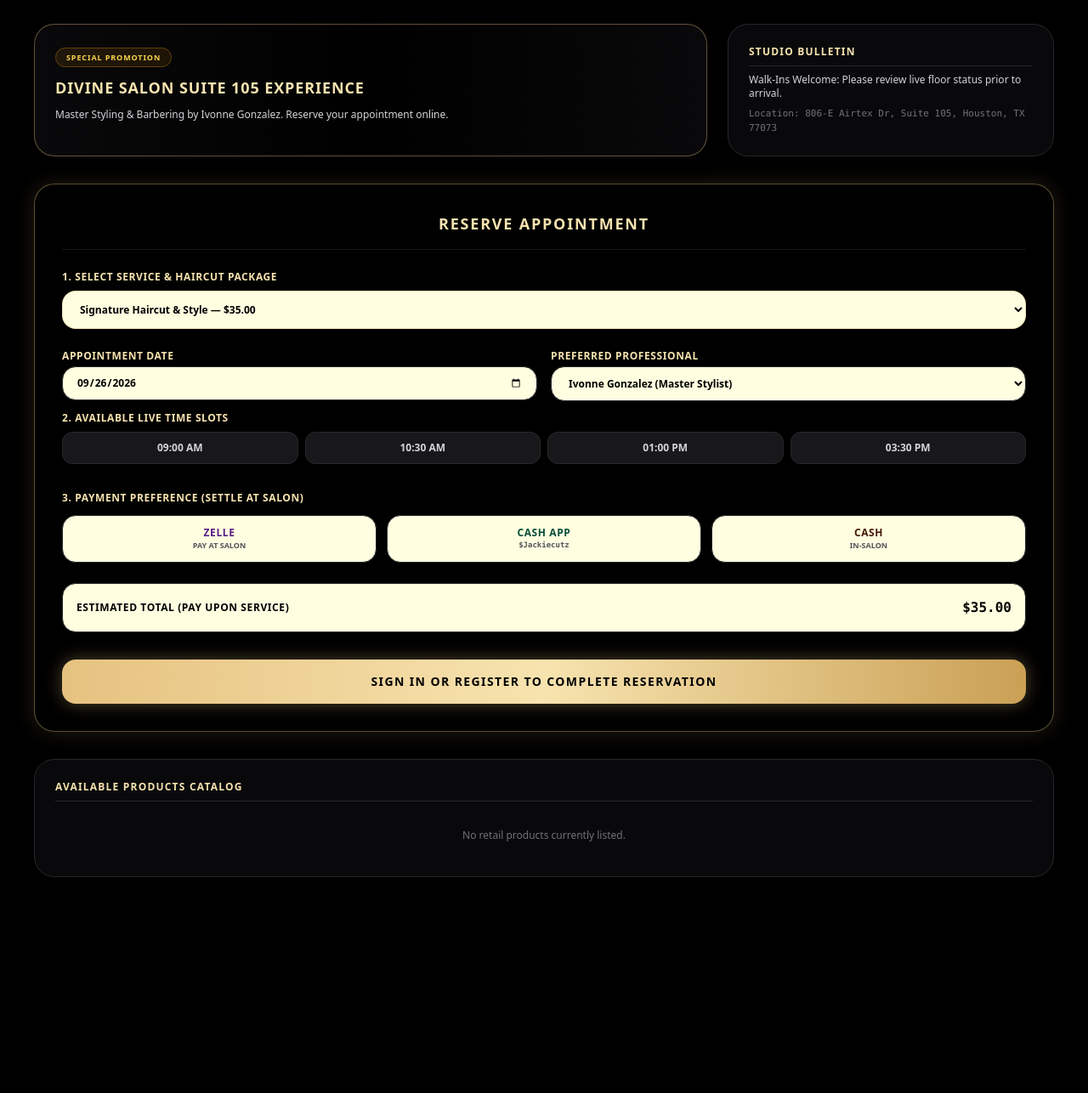
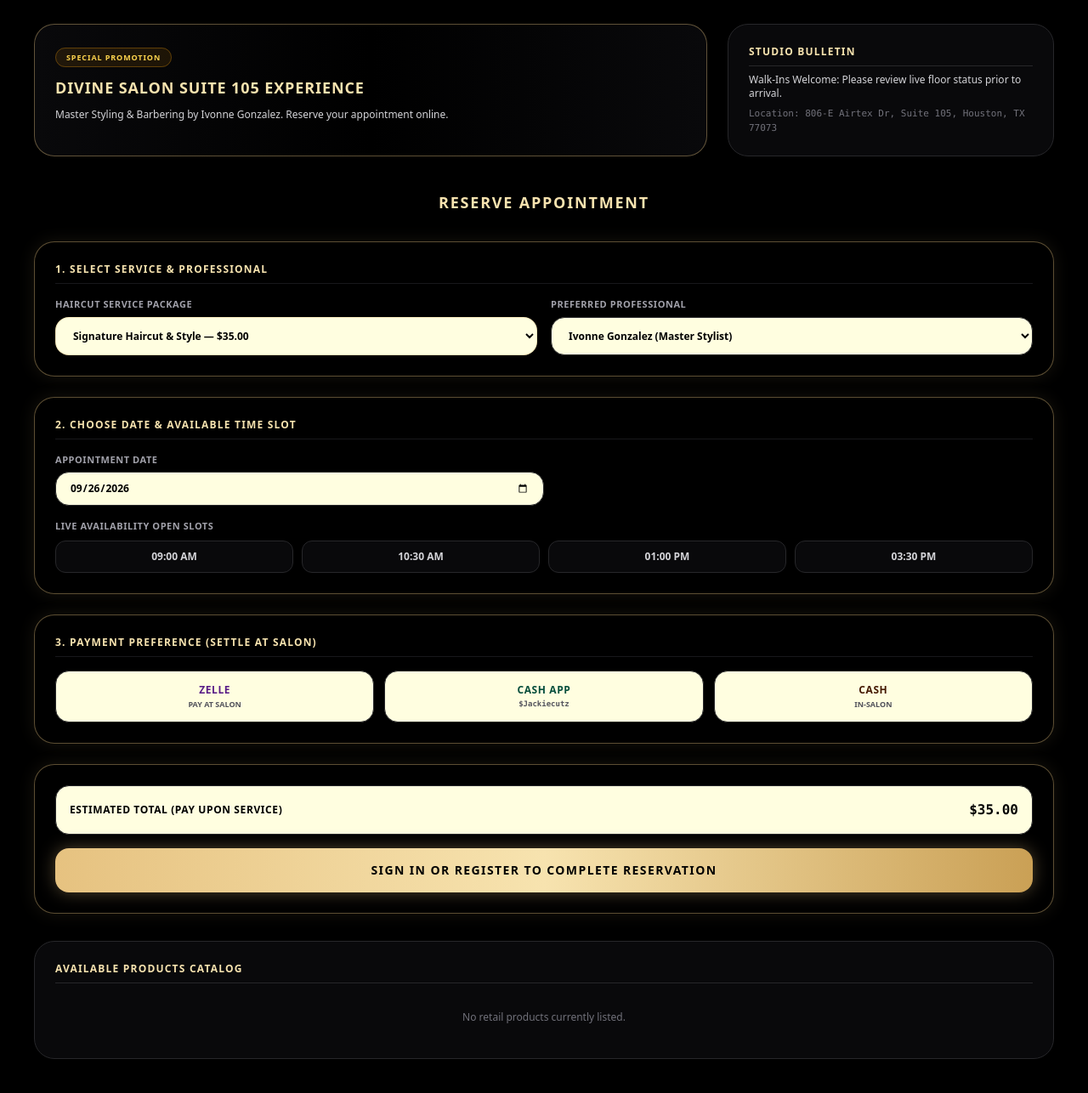
Before and after one commit to JOlvera-Coder/jackiecutz, a Flask app: page / in a window 1280 px wide. Shown: the part 831-2117 px from the top of the page at 85% size. Before the commit the page ends 1863 px from the top, so only its background shows below. Run offline with Flask 3, Linux system fonts and the light colour scheme; some libraries are stand-ins or nearby versions.

Commit message:
Break appointment reservation form into distinct framed card modules

```diff
--- a/app/templates/index_desktop.html
+++ b/app/templates/index_desktop.html
@@ -27,7 +27,7 @@
         </nav>
     </div>
 
-    <!-- HEADER WITH HAMBURGER & LOGO -->
+    <!-- HEADER WITH MENU CONTROL & LOGO -->
     <header class="flex items-center justify-between border-b border-zinc-900 pb-4">
         <button onclick="toggleSideMenu()" class="flex items-center space-x-2.5 px-4 py-2 bg-zinc-950 border border-[#e6c280]/40 rounded-xl text-[#f7e3af] hover:border-[#f7e3af] transition">
             <svg class="w-4 h-4" fill="none" stroke="currentColor" viewBox="0 0 24 24"><path stroke-linecap="round" stroke-linejoin="round" stroke-width="2" d="M4 6h16M4 12h16M4 18h16"></path></svg>
@@ -126,9 +126,9 @@
         </div>
     </section>
 
-    <!-- SECTION 4, 5, 6: SERVICES, TIME SLOTS, PAYMENT & AUTH GATING -->
-    <section id="booking-section" class="bg-black border border-[#e6c280]/40 rounded-3xl p-6 lg:p-8 shadow-[0_0_25px_rgba(230,194,128,0.15)] space-y-6">
-        <div class="text-center border-b border-zinc-900 pb-4">
+    <!-- BROKEN DOWN APPOINTMENT RESERVATION MODULES -->
+    <section id="booking-section" class="space-y-6">
+        <div class="text-center py-2">
             <h2 class="text-base sm:text-lg font-black uppercase text-[#f7e3af] tracking-widest">
                 Reserve Appointment
             </h2>
@@ -136,9 +136,15 @@
 
         <form method="POST" action="{{ url_for('main.book_service') }}" class="space-y-6">
 
-            <!-- 4. SERVICE SELECTION -->
-            <div class="space-y-2">
-                <label class="block text-xs font-bold uppercase text-[#f7e3af] tracking-wider">1. Select Service & Haircut Package</label>
+            <!-- MODULE 1: SERVICE & PROFESSIONAL SELECTION -->
+            <div class="bg-black border border-[#e6c280]/40 rounded-3xl p-6 shadow-[0_0_20px_rgba(230,194,128,0.1)] space-y-4">
+                <span class="text-xs font-black uppercase text-[#f7e3af] tracking-widest block border-b border-zinc-900 pb-2">
+                    1. Select Service & Professional
+                </span>
+
+                <div class="grid grid-cols-1 md:grid-cols-2 gap-4">
+                    <div>
+                        <label class="block text-[11px] font-bold uppercase text-zinc-400 tracking-wider mb-1.5">Haircut Service Package</label>
                         <select name="service_id" id="service_id" onchange="updateEstimatedPrice()" class="w-full bg-[#fffee0] border border-[#e6c280]/40 rounded-2xl px-4 py-3 text-xs text-black font-bold focus:outline-none">
                             {% for s in services %}
                             <option value="{{ s.id }}" data-price="{{ s.price }}">
@@ -152,16 +158,9 @@
                         </select>
                     </div>
 
-            <!-- 5. TIME SLOTS & DATE SELECTION -->
-            <div class="space-y-3">
-                <div class="grid grid-cols-1 sm:grid-cols-2 gap-4">
                     <div>
-                        <label class="block text-xs font-bold uppercase text-[#f7e3af] tracking-wider mb-1">Appointment Date</label>
-                        <input type="date" name="appointment_date" id="appointment_date" required class="w-full bg-[#fffee0] border border-zinc-800 rounded-2xl px-4 py-2.5 text-xs text-black font-bold">
-                    </div>
-                    <div>
-                        <label class="block text-xs font-bold uppercase text-[#f7e3af] tracking-wider mb-1">Preferred Professional</label>
-                        <select name="stylist_name" class="w-full bg-[#fffee0] border border-zinc-800 rounded-2xl px-4 py-2.5 text-xs text-black font-bold">
+                        <label class="block text-[11px] font-bold uppercase text-zinc-400 tracking-wider mb-1.5">Preferred Professional</label>
+                        <select name="stylist_name" class="w-full bg-[#fffee0] border border-zinc-800 rounded-2xl px-4 py-3 text-xs text-black font-bold focus:outline-none">
                             {% for person in staff %}
                             <option value="{{ person.name }}">{{ person.name }} ({{ person.role }})</option>
                             {% else %}
@@ -170,48 +169,65 @@
                         </select>
                     </div>
                 </div>
+            </div>
+
+            <!-- MODULE 2: DATE & TIME SLOT PICKER -->
+            <div class="bg-black border border-[#e6c280]/40 rounded-3xl p-6 shadow-[0_0_20px_rgba(230,194,128,0.1)] space-y-4">
+                <span class="text-xs font-black uppercase text-[#f7e3af] tracking-widest block border-b border-zinc-900 pb-2">
+                    2. Choose Date & Available Time Slot
+                </span>
+
+                <div class="space-y-4">
+                    <div>
+                        <label class="block text-[11px] font-bold uppercase text-zinc-400 tracking-wider mb-1.5">Appointment Date</label>
+                        <input type="date" name="appointment_date" id="appointment_date" required class="w-full sm:w-1/2 bg-[#fffee0] border border-zinc-800 rounded-2xl px-4 py-2.5 text-xs text-black font-bold focus:outline-none">
+                    </div>
 
                     <div>
-                    <label class="block text-xs font-bold uppercase text-[#f7e3af] tracking-wider mb-2">2. Available Live Time Slots</label>
-                    <div class="grid grid-cols-2 sm:grid-cols-4 gap-2">
-                        <button type="button" class="py-2.5 bg-zinc-900 border border-zinc-800 text-xs font-bold text-zinc-300 rounded-xl hover:bg-[#f7e3af] hover:text-black transition">09:00 AM</button>
-                        <button type="button" class="py-2.5 bg-zinc-900 border border-zinc-800 text-xs font-bold text-zinc-300 rounded-xl hover:bg-[#f7e3af] hover:text-black transition">10:30 AM</button>
-                        <button type="button" class="py-2.5 bg-zinc-900 border border-zinc-800 text-xs font-bold text-zinc-300 rounded-xl hover:bg-[#f7e3af] hover:text-black transition">01:00 PM</button>
-                        <button type="button" class="py-2.5 bg-zinc-900 border border-zinc-800 text-xs font-bold text-zinc-300 rounded-xl hover:bg-[#f7e3af] hover:text-black transition">03:30 PM</button>
+                        <label class="block text-[11px] font-bold uppercase text-zinc-400 tracking-wider mb-2">Live Availability Open Slots</label>
+                        <div class="grid grid-cols-2 sm:grid-cols-4 gap-2.5">
+                            <button type="button" class="py-2.5 bg-zinc-950 border border-zinc-800 text-xs font-bold text-zinc-300 rounded-xl hover:bg-[#f7e3af] hover:text-black transition">09:00 AM</button>
+                            <button type="button" class="py-2.5 bg-zinc-950 border border-zinc-800 text-xs font-bold text-zinc-300 rounded-xl hover:bg-[#f7e3af] hover:text-black transition">10:30 AM</button>
+                            <button type="button" class="py-2.5 bg-zinc-950 border border-zinc-800 text-xs font-bold text-zinc-300 rounded-xl hover:bg-[#f7e3af] hover:text-black transition">01:00 PM</button>
+                            <button type="button" class="py-2.5 bg-zinc-950 border border-zinc-800 text-xs font-bold text-zinc-300 rounded-xl hover:bg-[#f7e3af] hover:text-black transition">03:30 PM</button>
+                        </div>
                     </div>
                 </div>
             </div>
 
-            <!-- 6. PAYMENT METHOD -->
-            <div class="space-y-3 pt-2">
-                <label class="block text-xs font-bold uppercase text-[#f7e3af] tracking-wider">3. Payment Preference (Settle at Salon)</label>
+            <!-- MODULE 3: PAYMENT METHOD CHOICE -->
+            <div class="bg-black border border-[#e6c280]/40 rounded-3xl p-6 shadow-[0_0_20px_rgba(230,194,128,0.1)] space-y-4">
+                <span class="text-xs font-black uppercase text-[#f7e3af] tracking-widest block border-b border-zinc-900 pb-2">
+                    3. Payment Preference (Settle at Salon)
+                </span>
+
                 <div class="grid grid-cols-3 gap-3">
-                    <label class="bg-[#fffee0] p-3 rounded-2xl border border-zinc-800 flex flex-col items-center justify-center text-center cursor-pointer">
+                    <label class="bg-[#fffee0] p-3.5 rounded-2xl border border-zinc-800 flex flex-col items-center justify-center text-center cursor-pointer hover:border-amber-500 transition">
                         <input type="radio" name="payment_method" value="zelle" checked class="hidden">
                         <span class="text-xs font-black text-purple-900 tracking-wider">ZELLE</span>
-                        <span class="text-[9px] font-bold text-zinc-600 uppercase">Pay at Salon</span>
+                        <span class="text-[9px] font-bold text-zinc-600 uppercase mt-0.5">Pay at Salon</span>
                     </label>
-                    <label class="bg-[#fffee0] p-3 rounded-2xl border border-zinc-800 flex flex-col items-center justify-center text-center cursor-pointer">
+                    <label class="bg-[#fffee0] p-3.5 rounded-2xl border border-zinc-800 flex flex-col items-center justify-center text-center cursor-pointer hover:border-amber-500 transition">
                         <input type="radio" name="payment_method" value="cashapp" class="hidden">
                         <span class="text-xs font-black text-emerald-900 tracking-wider">CASH APP</span>
-                        <span class="text-[9px] font-bold text-zinc-600 font-mono">$Jackiecutz</span>
+                        <span class="text-[9px] font-bold text-zinc-600 font-mono mt-0.5">$Jackiecutz</span>
                     </label>
-                    <label class="bg-[#fffee0] p-3 rounded-2xl border border-zinc-800 flex flex-col items-center justify-center text-center cursor-pointer">
+                    <label class="bg-[#fffee0] p-3.5 rounded-2xl border border-zinc-800 flex flex-col items-center justify-center text-center cursor-pointer hover:border-amber-500 transition">
                         <input type="radio" name="payment_method" value="cash" class="hidden">
                         <span class="text-xs font-black text-amber-950 tracking-wider">CASH</span>
-                        <span class="text-[9px] font-bold text-zinc-600 uppercase">In-Salon</span>
+                        <span class="text-[9px] font-bold text-zinc-600 uppercase mt-0.5">In-Salon</span>
                     </label>
                 </div>
             </div>
 
-            <!-- ESTIMATED TOTAL -->
+            <!-- MODULE 4: SUMMARY & FINAL GATEWAY SUBMIT -->
+            <div class="bg-black border border-[#e6c280]/40 rounded-3xl p-6 shadow-[0_0_20px_rgba(230,194,128,0.1)] space-y-4">
                 <div class="bg-[#fffee0] rounded-2xl p-4 flex items-center justify-between border border-zinc-800">
                     <span class="text-xs font-black uppercase tracking-wider text-black">Estimated Total (Pay Upon Service)</span>
                     <span id="price-display" class="text-base font-black text-black font-mono">$35.00</span>
                 </div>
 
-            <!-- 7. SUBMIT BUTTON & SIGN-ON AUTH CHECK -->
-            <div class="pt-2">
+                <div>
                     {% if current_user.is_authenticated %}
                         <button type="submit" class="w-full py-4 px-4 bg-gradient-to-r from-[#e6c280] via-[#f7e3af] to-[#caa055] hover:brightness-110 text-black font-black uppercase tracking-widest text-xs sm:text-sm rounded-2xl shadow-[0_0_20px_rgba(230,194,128,0.35)] transition transform active:scale-95">
                             Confirm Appointment
@@ -221,6 +237,7 @@
                             Sign In or Register to Complete Reservation
                         </a>
                     {% endif %}
+                </div>
             </div>
 
         </form>
```
Lines whose indentation alone changed are shown as unchanged.
